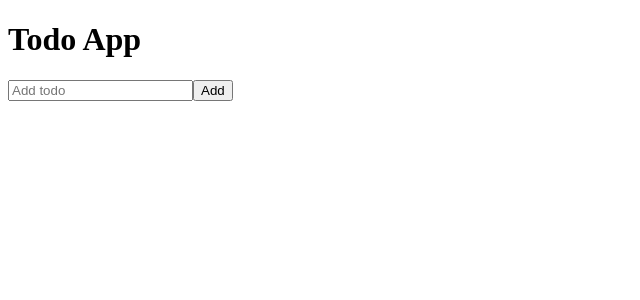
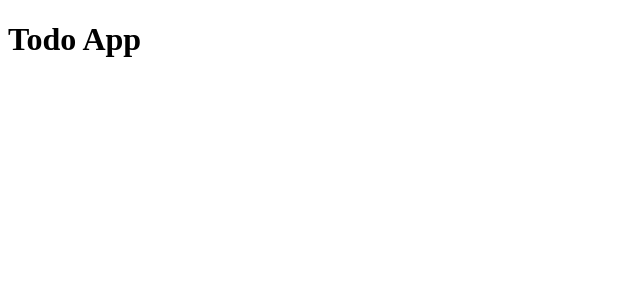
Before and after one commit to Youssef-Zaim/alx-fe-reactjs, a React app in the folder react-todo/: page / in a window 1280 px wide. Shown: the top 300 px of the page, without its empty margins (0-640 px from the left). Built offline with nearby package versions, Linux system fonts and the light colour scheme; the HTML template or start-up script is replaced by a standard one.

Commit message:
Update TodoList.jsx

```diff
--- a/react-todo/src/components/TodoList.jsx
+++ b/react-todo/src/components/TodoList.jsx
@@ -1,67 +1,15 @@
 // src/components/TodoList.jsx
-import React, { useState } from "react";
+import React from "react";
+import TodoItem from "./TodoItem";
 
-function TodoItem({ todo, onToggle, onRemove }) {
+function TodoList({ items = [] }) {
   return (
-    <li>
-      <label style={{ textDecoration: todo.done ? "line-through" : "none" }}>
-        <input
-          type="checkbox"
-          checked={todo.done}
-          onChange={() => onToggle(todo.id)}
-          data-testid={`toggle-${todo.id}`}
-        />
-        {todo.text}
-      </label>
-      <button
-        type="button"
-        onClick={() => onRemove(todo.id)}
-        aria-label={`remove-${todo.id}`}
-      >
-        Remove
-      </button>
-    </li>
+    <ul data-testid="todo-list">
+      {items.map((task, index) => (
+        <TodoItem key={index} item={task} />
+      ))}
+    </ul>
   );
 }
 
-export default function TodoList({ initialTodos = [] }) {
-  const [todos, setTodos] = useState(initialTodos);
-  const [text, setText] = useState("");
-
-  const addTodo = (e) => {
-    e.preventDefault();
-    if (!text.trim()) return;
-    const newTodo = { id: Date.now().toString(), text: text.trim(), done: false };
-    setTodos((t) => [...t, newTodo]);
-    setText("");
-  };
-
-  const toggleTodo = (id) => {
-    setTodos((t) => t.map(td => td.id === id ? { ...td, done: !td.done } : td));
-  };
-
-  const removeTodo = (id) => {
-    setTodos((t) => t.filter(td => td.id !== id));
-  };
-
-  return (
-    <div>
-      <form onSubmit={addTodo}>
-        {/* IMPORTANT: aria-label must be "todo-input" exactly (used by tests) */}
-        <input
-          aria-label="todo-input"
-          placeholder="Add todo"
-          value={text}
-          onChange={(e) => setText(e.target.value)}
-        />
-        <button type="submit">Add</button>
-      </form>
-
-      <ul data-testid="todo-list">
-        {todos.map((todo) => (
-          <TodoItem key={todo.id} todo={todo} onToggle={toggleTodo} onRemove={removeTodo} />
-        ))}
-      </ul>
-    </div>
-  );
-}
+export default TodoList;
```
